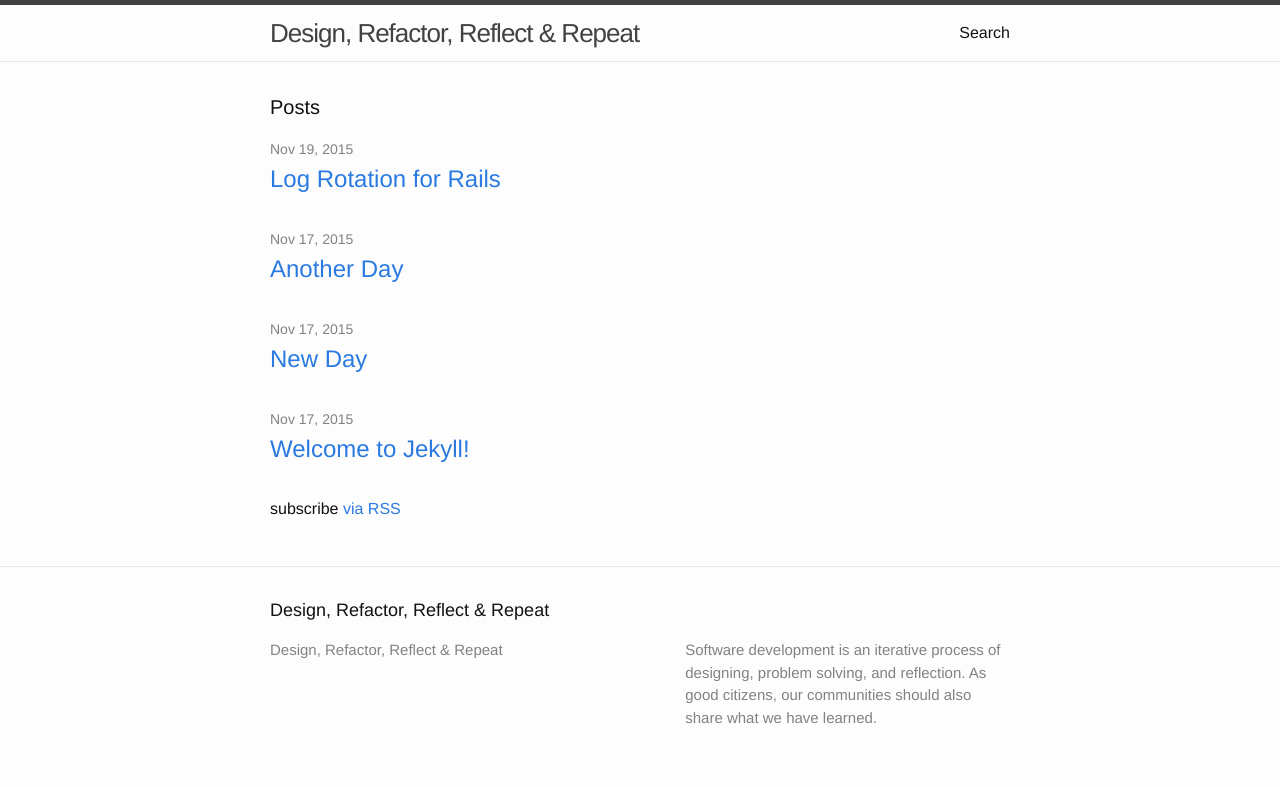
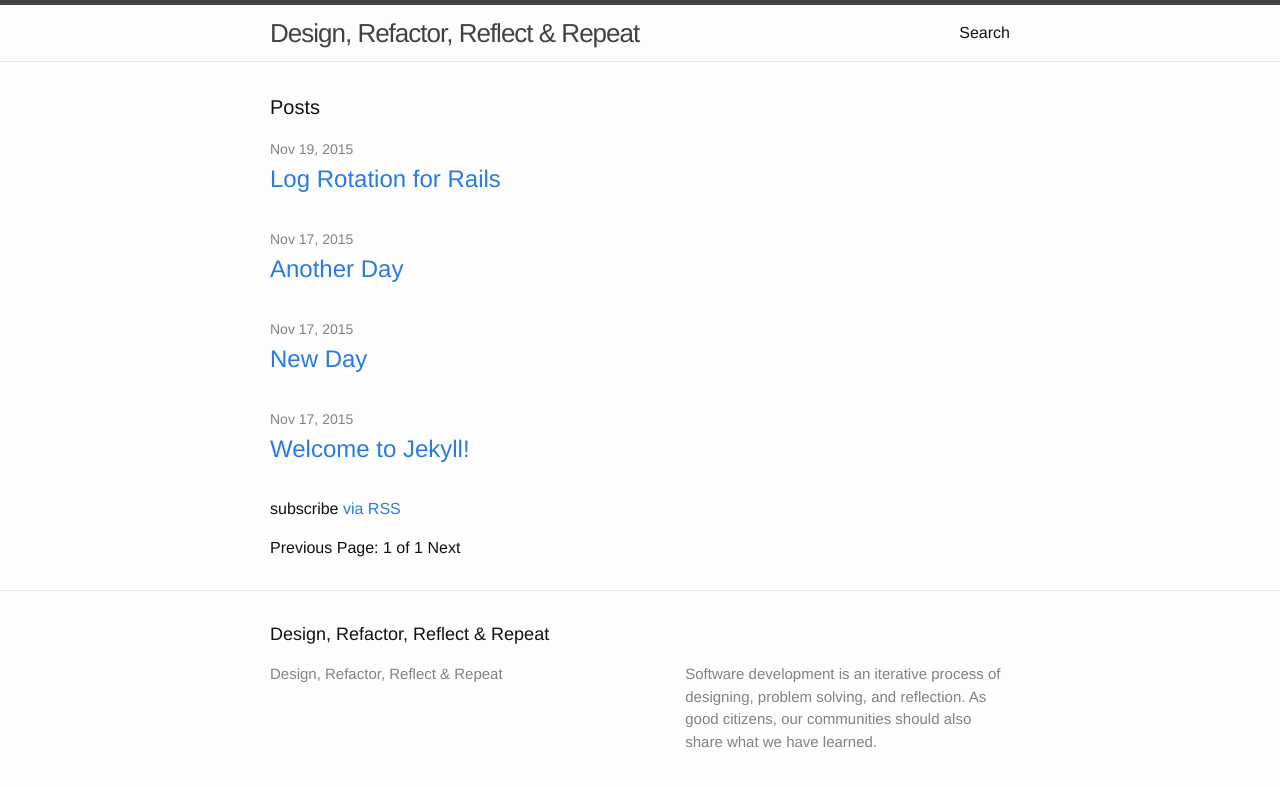
Before and after one commit to condevhi/blog, a Jekyll site: the page built from index.html, in a window 1280 px wide. Shown: the top 787 px of the page. Built offline with Jekyll 4.4.1, drawn with Linux system fonts in a browser that asks for light colours; the list of posts is cut into pages by our own code.

Commit message:
Configure pagination - 20 posts

```diff
--- a/Gemfile
+++ b/Gemfile
@@ -3,3 +3,7 @@
 gem 'rake'
 gem 'octopress'
 gem 'jekyll'
+
+group :jekyll_plugins do
+  gem 'jekyll-paginate'
+end
--- a/_config.yml
+++ b/_config.yml
@@ -17,6 +17,8 @@
 # github_username:  jekyll
 
 # Build settings
+paginate: 20
+
 markdown: kramdown
 
 kramdown:
--- a/index.html
+++ b/index.html
@@ -7,7 +7,7 @@
   <h1 class="page-heading">Posts</h1>
 
   <ul class="post-list">
-    {% for post in site.posts %}
+    {% for post in paginator.posts %}
       <li>
         <span class="post-meta">{{ post.date | date: "%b %-d, %Y" }}</span>
 
@@ -21,3 +21,19 @@
   <p class="rss-subscribe">subscribe <a href="{{ "/feed.xml" | prepend: site.baseurl }}">via RSS</a></p>
 
 </div>
+
+
+<!-- Pagination links -->
+<div class="pagination">
+  {% if paginator.previous_page %}
+  <a href="{{ paginator.previous_page_path }}" class="previous">Previous</a>
+  {% else %}
+  <span class="previous">Previous</span>
+  {% endif %}
+  <span class="page_number ">Page: {{ paginator.page }} of {{ paginator.total_pages }}</span>
+  {% if paginator.next_page %}
+  <a href="{{ paginator.next_page_path }}" class="next">Next</a>
+  {% else %}
+  <span class="next ">Next</span>
+  {% endif %}
+</div>
```
Also changed, not shown: Gemfile.lock.
